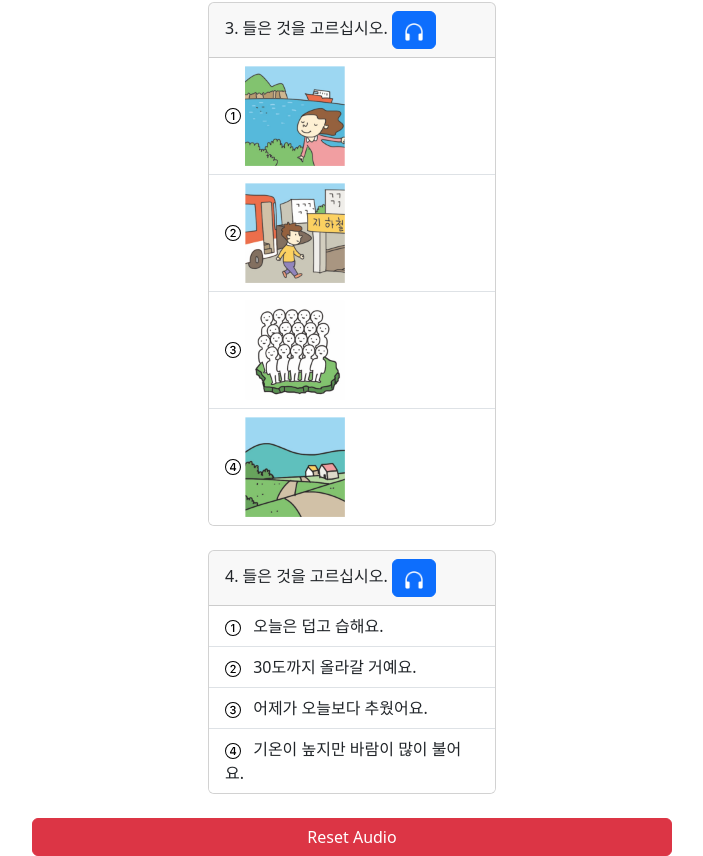
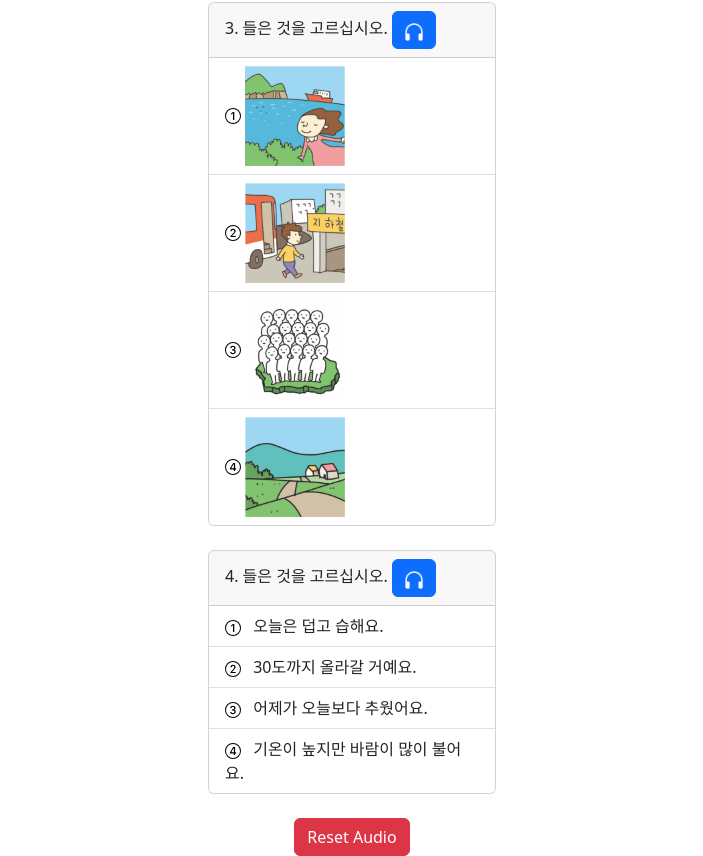
Before and after one commit to Ardhi9696/ubt-eps-topik, a plain HTML site: page index.html in a window 1280 px wide. Shown: the part 1174-2030 px from the top of the page, without its empty margins (288-991 px from the left). Drawn offline with nearby package versions, Linux system fonts and the light colour scheme.

Commit message:
Perubahan 4

```diff
--- a/index.html
+++ b/index.html
@@ -230,7 +230,7 @@
       </ul>
     </div>
     <br />
-    <div class="d-grid gap-2 col-6 mx-auto">
+    <div class="d-flex justify-content-center">
       <button type="button" class="btn btn-danger" onclick="resetAllAudio()">
         Reset Audio
       </button>
```
